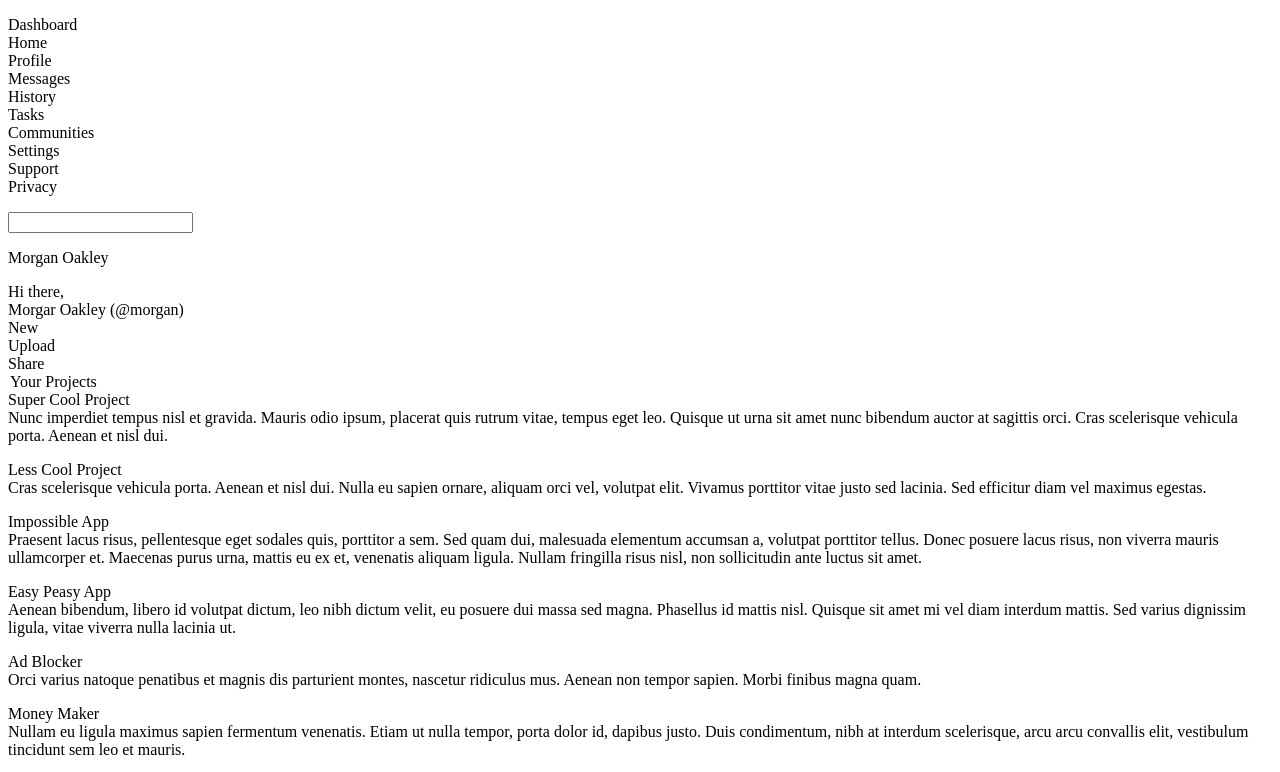
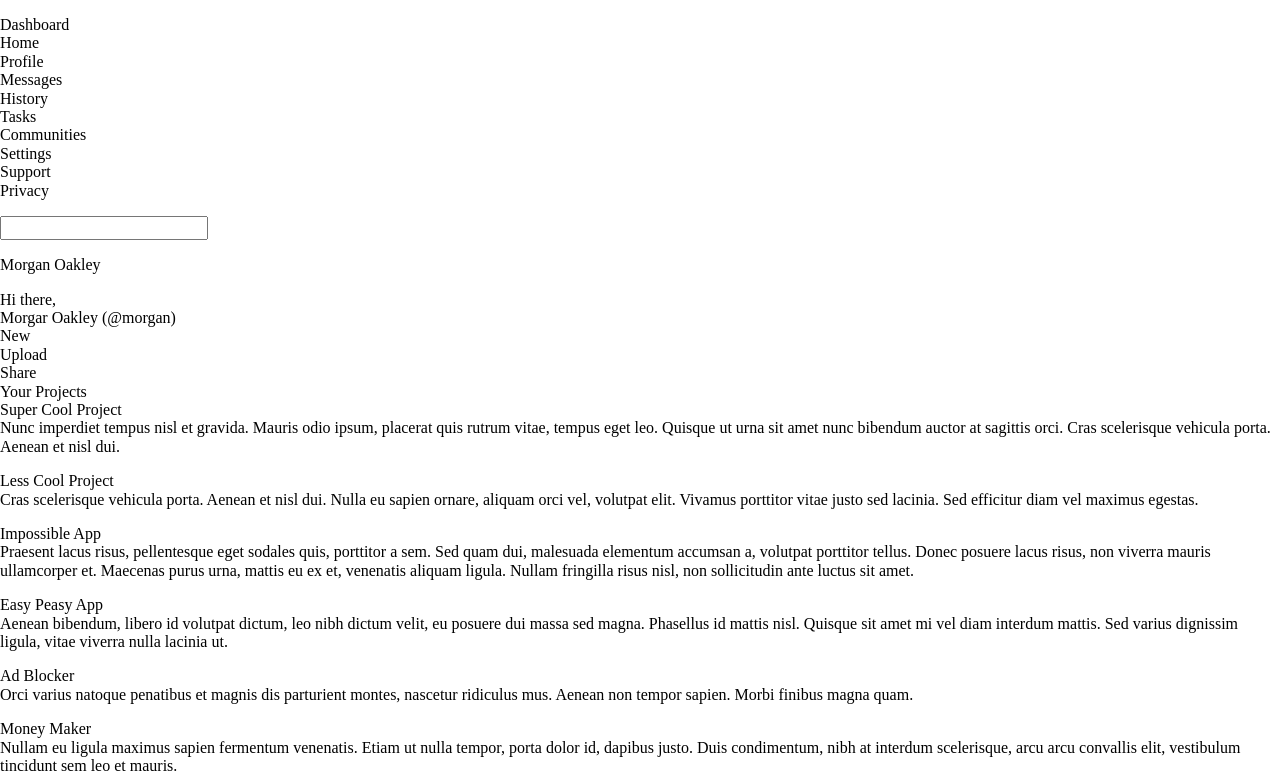
Before and after one commit to Campolino/dashbord-layout, a website: page index.html in a window 1280 px wide. Shown: the top 772 px of the page. Drawn offline with nearby package versions, Linux system fonts and the light colour scheme.

Commit message:
Add normalize.css

```diff
--- a/index.html
+++ b/index.html
@@ -6,6 +6,7 @@
   <meta name="viewport" content="width=device-width, initial-scale=1.0">
   <title>Admin Dashboard</title>
 
+  <link rel="stylesheet" href="./node_modules/normalize.css/normalize.css">
   <link rel="stylesheet" href="./css/style.css">
 </head>
 <body>
--- /dev/null
+++ b/package.json
@@ -0,0 +1,5 @@
+{
+  "dependencies": {
+    "normalize.css": "^8.0.1"
+  }
+}
```
Also changed, not shown: 1 other file.
